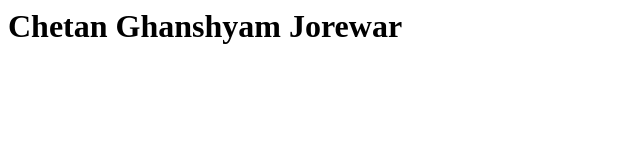
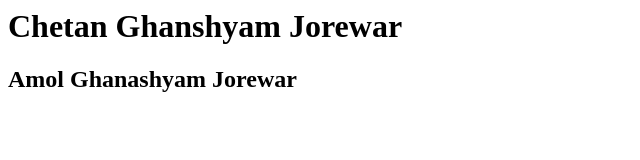
Before and after one commit to amoljorewar/webrepo1, a plain HTML site: page index.html in a window 1280 px wide. Shown: the whole page, without its empty margins (0-640 px from the left). Drawn offline with Linux system fonts and the light colour scheme.

Commit message:
Update index.html

```diff
--- a/index.html
+++ b/index.html
@@ -1 +1,2 @@
 <h1>Chetan Ghanshyam Jorewar</h1>
+<h2>Amol Ghanashyam Jorewar</h2>
```
